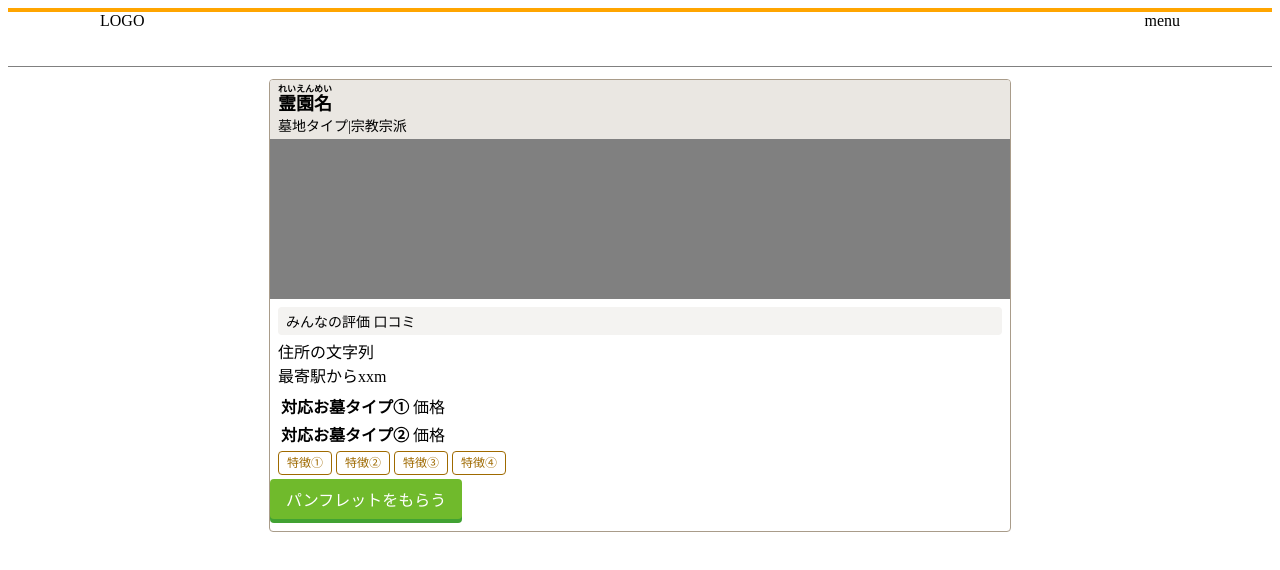
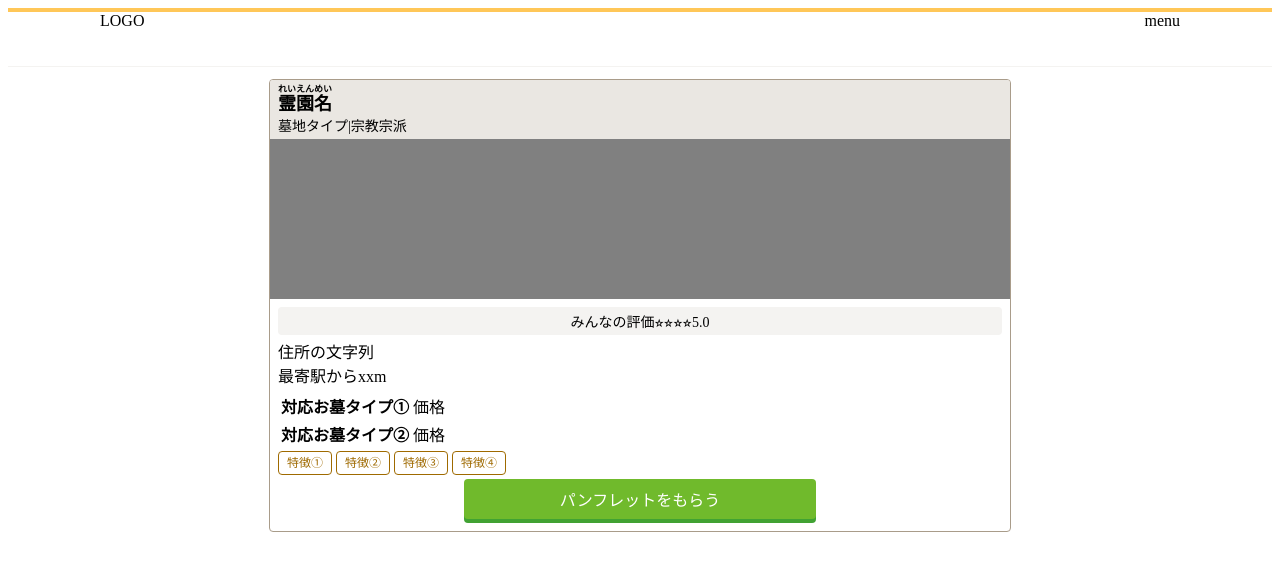
Before and after one commit to xiolkee/gatsby_practice, a Gatsby site: page / in a window 1280 px wide. Built offline with nearby package versions, Linux system fonts and the light colour scheme; Gatsby itself is replaced by a stand-in of ours.

Commit message:
レイアウト変更

```diff
--- a/src/component/button.js
+++ b/src/component/button.js
@@ -3,8 +3,10 @@ import styles from "./button.module.scss"
 
 export default function cemetery() {
   return (
-    <a className={styles.buttonCtaPrimary}>
-      パンフレットをもらう
-    </a>
+    <div className={styles.buttonWrap}>
+      <a className={styles.buttonCtaPrimary}>
+        パンフレットをもらう
+      </a>
+    </div>
   )
 }
--- a/src/component/button.module.scss
+++ b/src/component/button.module.scss
@@ -1,3 +1,6 @@
+.buttonWrap {
+  text-align: center;
+}
 .buttonCtaPrimary {
   background-color: #70ba2c;
   box-shadow: 0 4px 0 #41a233;
@@ -6,7 +9,10 @@
   display: inline-block;
   position: relative;
   transition: all .15s cubic-bezier(0,0,.4,1);
-  margin-bottom: 12px;
   border-radius: 4px;
   cursor: pointer;
+  margin: auto;
+  margin-bottom: 12px;
+  max-width: 320px;
+  width: 80%;
 }
--- a/src/component/cemetery.js
+++ b/src/component/cemetery.js
@@ -13,8 +13,7 @@ export default function cemetery() {
       </div>
       <div className={styles.cemeteryContents}>
         <div className={styles.cemeteryReview}>
-          みんなの評価
-          口コミ
+          みんなの評価⭐︎⭐︎⭐︎⭐︎5.0
         </div>
         <div className={styles.cemeteryAccess}>
           <p>住所の文字列</p>
--- a/src/component/cemetery.module.scss
+++ b/src/component/cemetery.module.scss
@@ -30,6 +30,7 @@
   font-size: 14px;
   padding: 4px 8px;
   border-radius: 4px;
+  text-align: center;
 }
 .cemeteryAccess {
   margin-top: 4px;
--- a/src/component/header.module.scss
+++ b/src/component/header.module.scss
@@ -1,7 +1,7 @@
 .headerWrap {
   background-color: #fff;
-  border-top: 4px solid orange;
-  border-bottom: 1px solid gray;
+  border-top: 4px solid #ffc758;
+  border-bottom: 1px solid #F4F3F1;
 }
 
 .headerInner {
```
